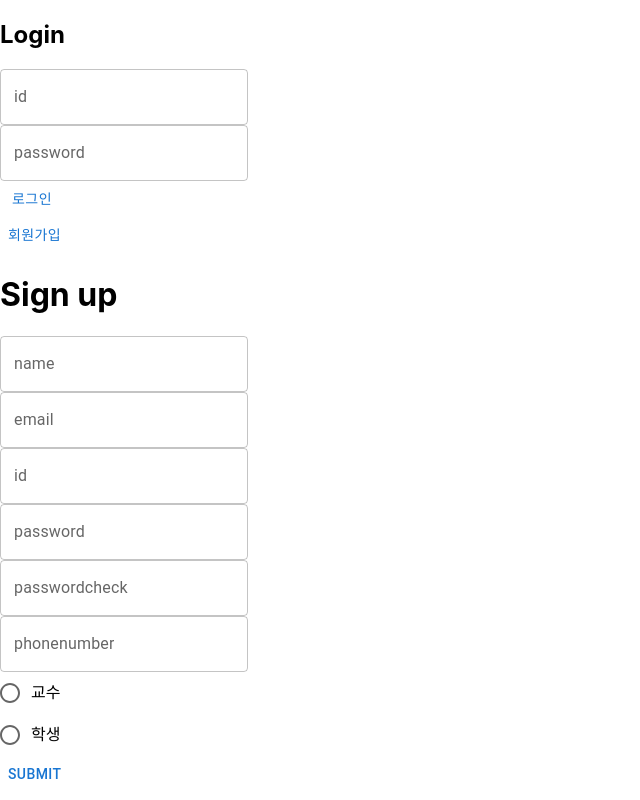
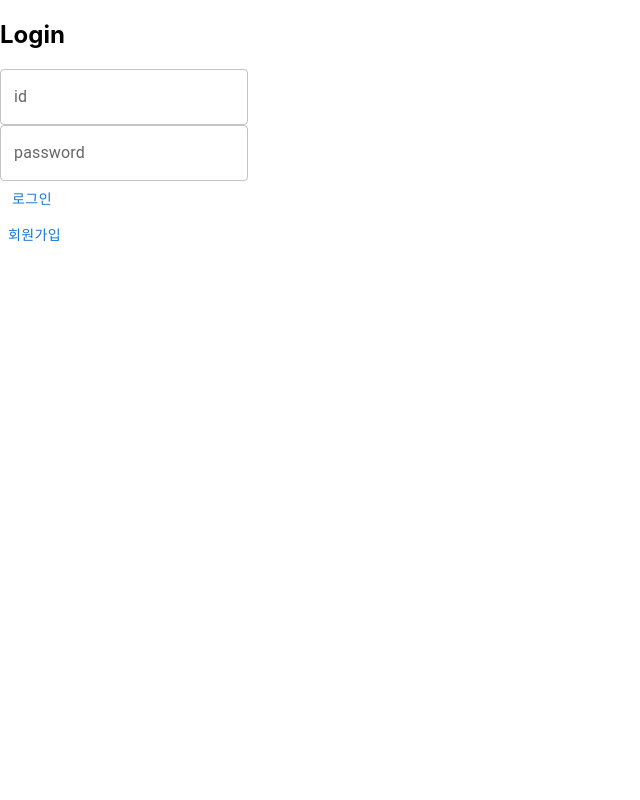
Before and after one commit to Kim-Ji-soo/EdduSSAFY, a React (Create React App) app in the folder frontend/: page / in a window 1280 px wide. Shown: the whole page, without its empty margins (0-640 px from the left). Built offline with nearby package versions, Linux system fonts and the light colour scheme.

Commit message:
router를 이용하여 로그인/회원가입 페이지 이동 구현

```diff
--- a/frontend/src/App.js
+++ b/frontend/src/App.js
@@ -1,11 +1,14 @@
 /** @format */
 import Login from "./Login";
 import Signup from "./Signup";
+import {Routes, Route} from "react-router-dom";
 function App() {
   return (
     <div>
-      <Login> </Login>
-      <Signup></Signup>
+      <Routes>
+        <Route path="/" element={<Login></Login>}></Route>
+        <Route path="/signup" element={<Signup></Signup>}></Route>
+      </Routes>
     </div>
   );
 }
--- a/frontend/src/Login.js
+++ b/frontend/src/Login.js
@@ -8,6 +8,7 @@
 } from "@mui/material";
 
 import * as yup from "yup";
+import {Link} from "react-router-dom";
 const validationSchema = yup.object({
   password: yup
     .string("Enter your password")
@@ -33,6 +34,7 @@
       setSubmitting(true);
       console.log(data);
       setSubmitting(false);
+
     },
   });
   return (
@@ -76,7 +78,9 @@
         }}
       >
         <div>
+          <Link to="/Signup">
         <Button type="submit">회원가입</Button>
+        </Link>
         </div>
       </form>
     </div>
--- a/frontend/src/index.js
+++ b/frontend/src/index.js
@@ -3,11 +3,13 @@
 import './index.css';
 import App from './App';
 import reportWebVitals from './reportWebVitals';
-
+import { BrowserRouter} from 'react-router-dom';
 const root = ReactDOM.createRoot(document.getElementById('root'));
 root.render(
   <React.StrictMode>
+    <BrowserRouter>
     <App />
+    </BrowserRouter>
   </React.StrictMode>
 );
 
```
